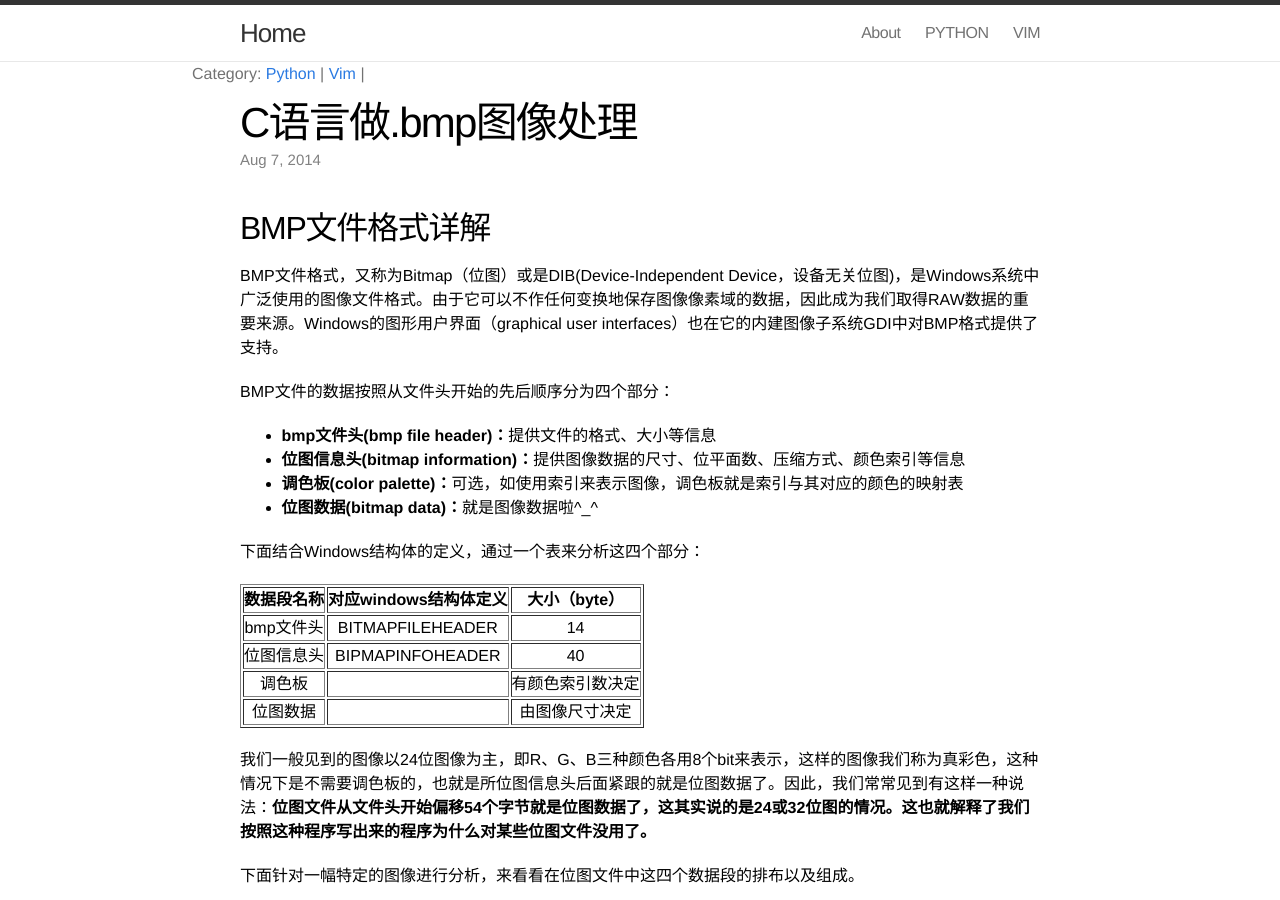
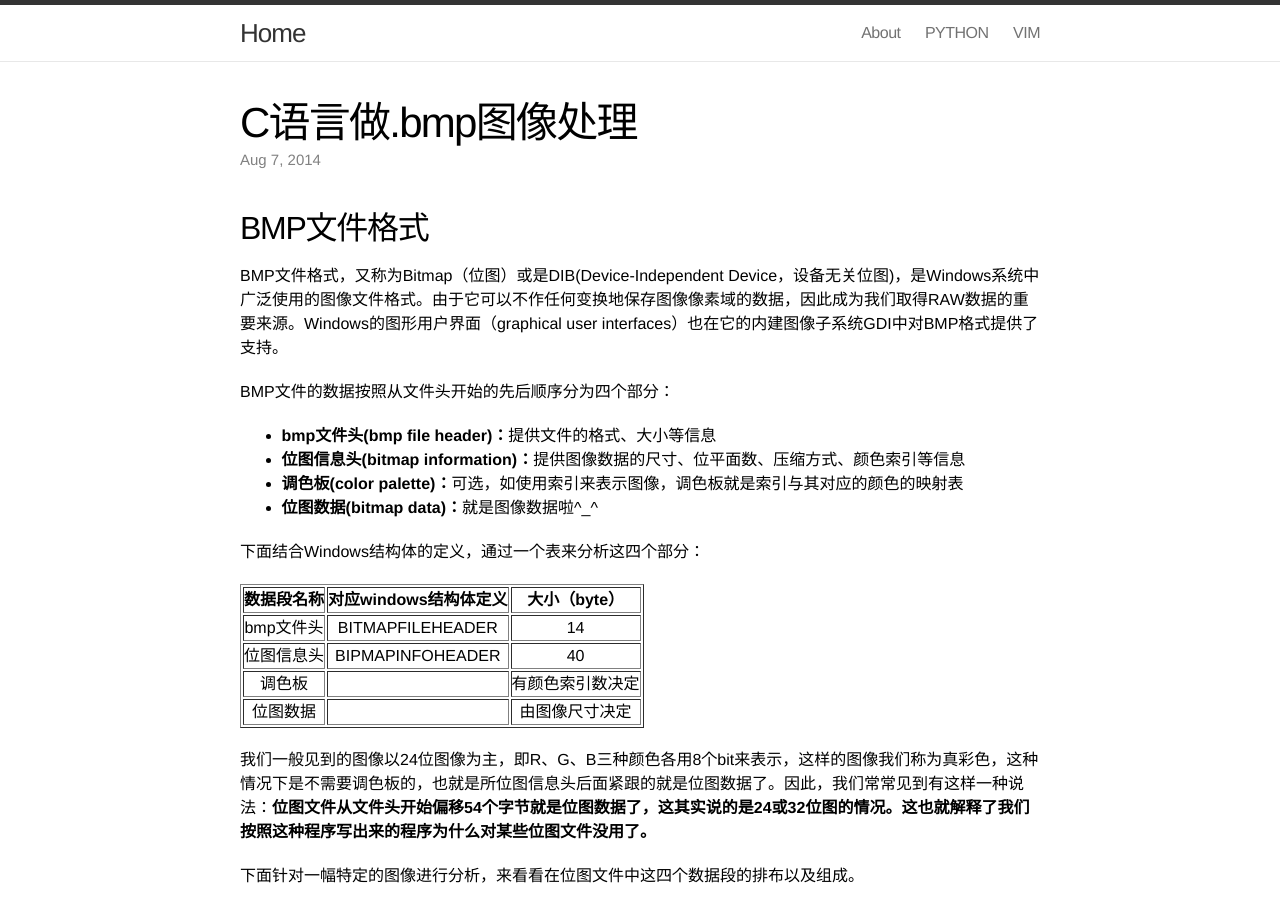
Before and after one commit to zzh699/myblog, a Jekyll site: the page built from _posts/2014-08-07-imageprocessing.md, in a window 1280 px wide and 900 px high. Built offline with Jekyll 4.4.1, drawn with Linux system fonts in a browser that asks for light colours.

Commit message:
test category function

```diff
--- a/_layouts/default.html
+++ b/_layouts/default.html
@@ -6,14 +6,14 @@
     <body>
 
     {% include header.html %}
-
-    <nav class="category">
+<!--
+   <nav class="category">
  	Category:
 	{% for item in site.data.category %}
-    <a href="http://zzh699.github.io/myblog/{{ item.name }}">{{ item.name }}</a> |
+   <a href="http://zzh699.github.io/myblog/{{ item.name }}">{{ item.name }}</a> |
 	{% endfor %}
-    </nav>
-
+   </nav>
+-->
     <div class="page-content">
       <div class="wrap">
       {{ content }}
--- a/_posts/2014-08-07-imageprocessing.md
+++ b/_posts/2014-08-07-imageprocessing.md
@@ -3,9 +3,10 @@ layout: post
 title:  "C语言做.bmp图像处理"
 date:   2014-08-07 08:53:56
 categories: jekyll update
+tags: vim
 ---
 
-## BMP文件格式详解
+## BMP文件格式
 
 BMP文件格式，又称为Bitmap（位图）或是DIB(Device-Independent Device，设备无关位图)，是Windows系统中广泛使用的图像文件格式。由于它可以不作任何变换地保存图像像素域的数据，因此成为我们取得RAW数据的重要来源。Windows的图形用户界面（graphical user interfaces）也在它的内建图像子系统GDI中对BMP格式提供了支持。
 
```
